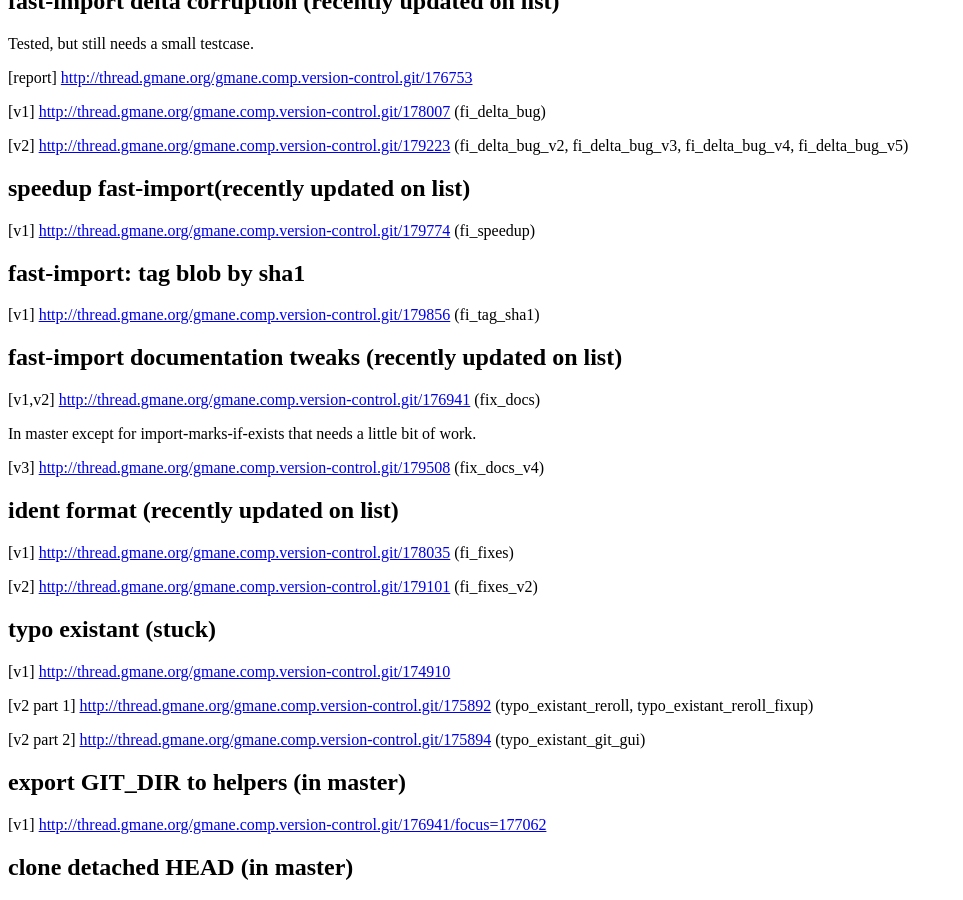
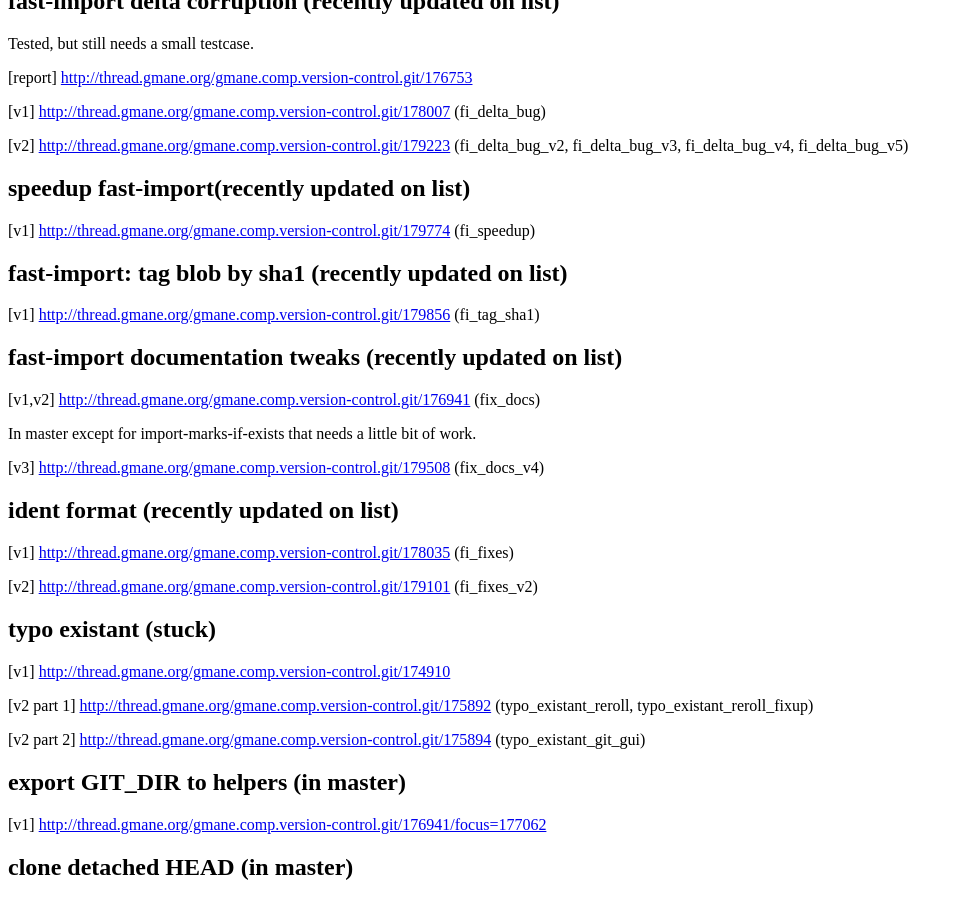
Before and after one commit to divanorama/gsoc11, a Jekyll site: the page built from streams.html, in a window 1280 px wide and 900 px high, scrolled down 652 px. Shown: the whole window, without its empty margins (0-963 px from the left). Built offline with Jekyll 4.4.1, drawn with Linux system fonts in a browser that asks for light colours.

Commit message:
Add a status for fi_tag_sha1.

```diff
--- a/streams.html
+++ b/streams.html
@@ -42,7 +42,7 @@ title: Streams
 <p> [v1] <a href="http://thread.gmane.org/gmane.comp.version-control.git/179774">http://thread.gmane.org/gmane.comp.version-control.git/179774</a>
 (fi_speedup) </p>
 
-<h2>fast-import: tag blob by sha1</h2>
+<h2>fast-import: tag blob by sha1 (recently updated on list)</h2>
 <p> [v1] <a href="http://thread.gmane.org/gmane.comp.version-control.git/179856">http://thread.gmane.org/gmane.comp.version-control.git/179856</a>
 (fi_tag_sha1) </p>
 
```
